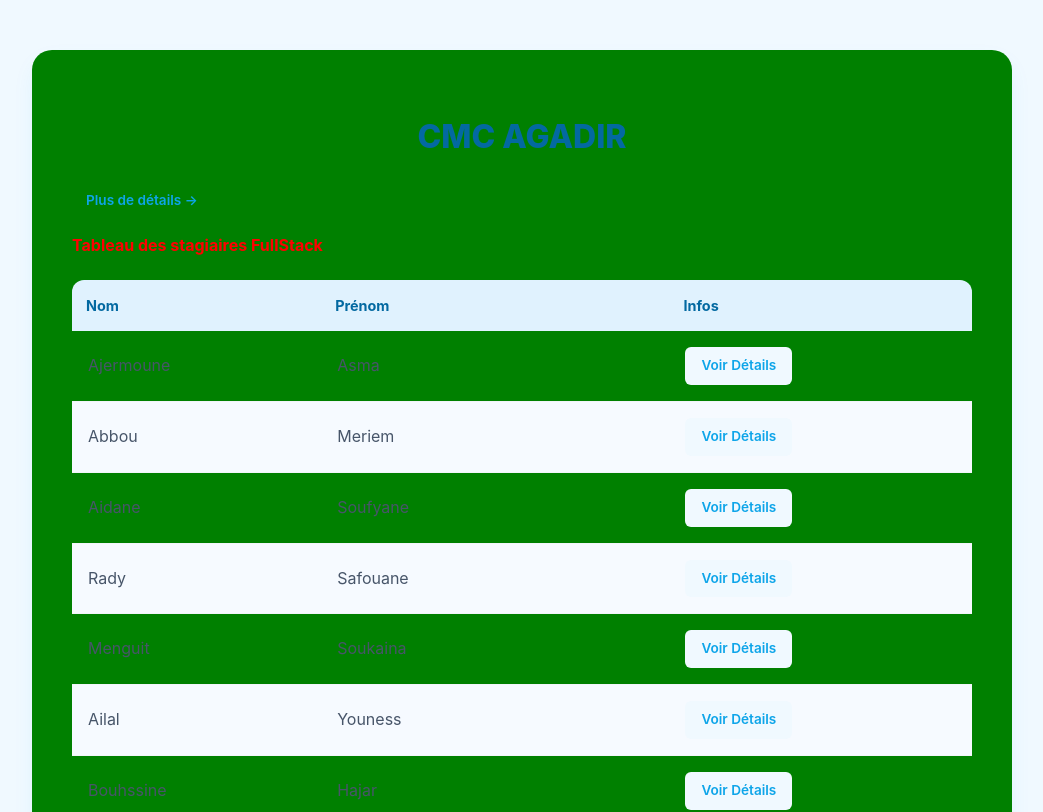
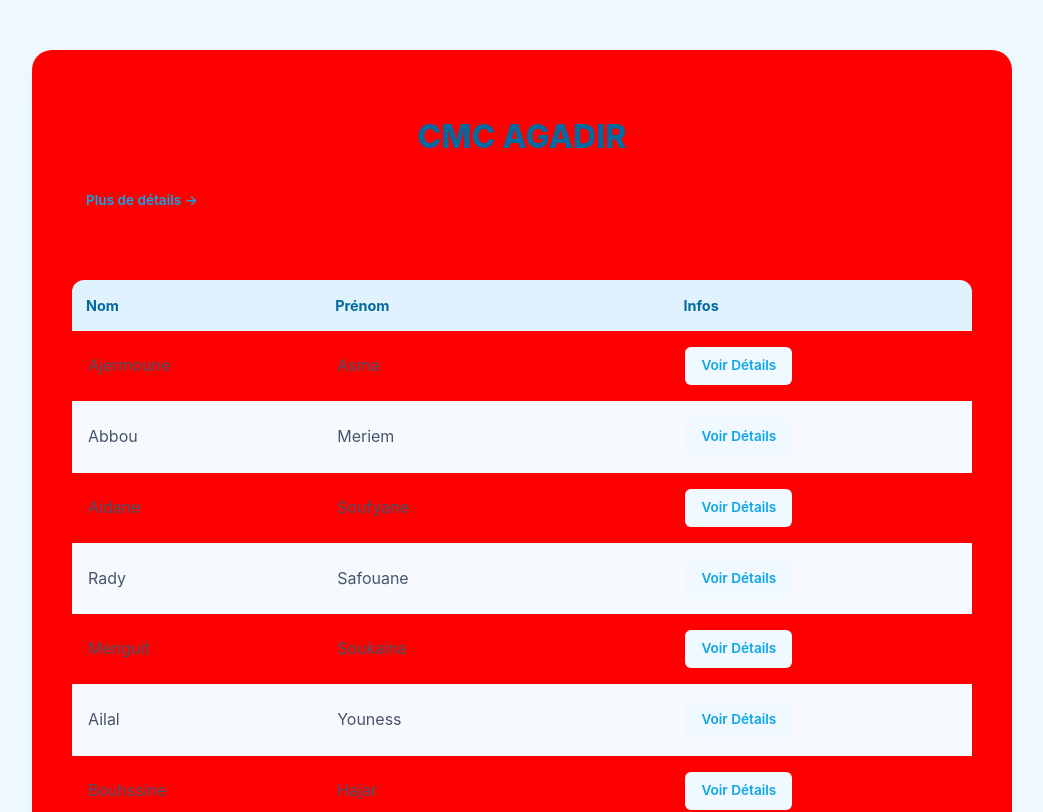
Before and after one commit to fstack567-stack/Projet-react, a React (Create React App) app: page / in a window 1280 px wide. Shown: the top 812 px of the page, without its empty margins (118-1161 px from the left). Built offline with nearby package versions, Linux system fonts and the light colour scheme.

Commit message:
FP-3 Create the style of the home page

```diff
--- a/src/index.css
+++ b/src/index.css
@@ -10,7 +10,7 @@ body {
   max-width: 900px;
   margin: 50px auto;
   padding: 40px;
-  background: green;
+  background: red;
   border-radius: 20px;
   box-shadow: 0 10px 25px -5px rgba(14, 165, 233, 0.1);
 }
```
